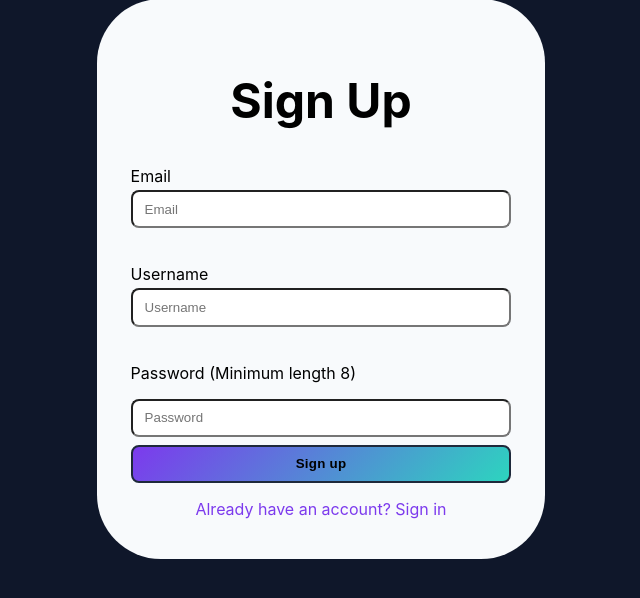
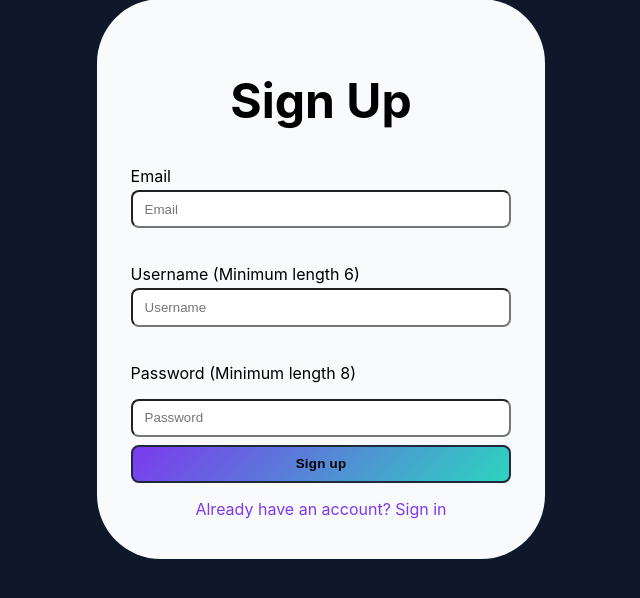
Before and after one commit to 9JB9/CPS406-App, a Flask app: page /register in a window 1280 px wide. Shown: the part 121-719 px from the top of the page, without its empty margins (319-959 px from the left). Run offline with Flask 3, Linux system fonts and the light colour scheme; some libraries are stand-ins or nearby versions.

Commit message:
more polish

```diff
--- a/templates/signup.html
+++ b/templates/signup.html
@@ -27,7 +27,7 @@
                         {% endfor %}
                     {% endif %}
                 </div>
-                <p>Username</p>
+                <p>Username (Minimum length 6)</p>
                 {{form.username}}
             </div>
             <div class = "reg-form-div {{'has-error' if form.password.errors else ''}}">
```
